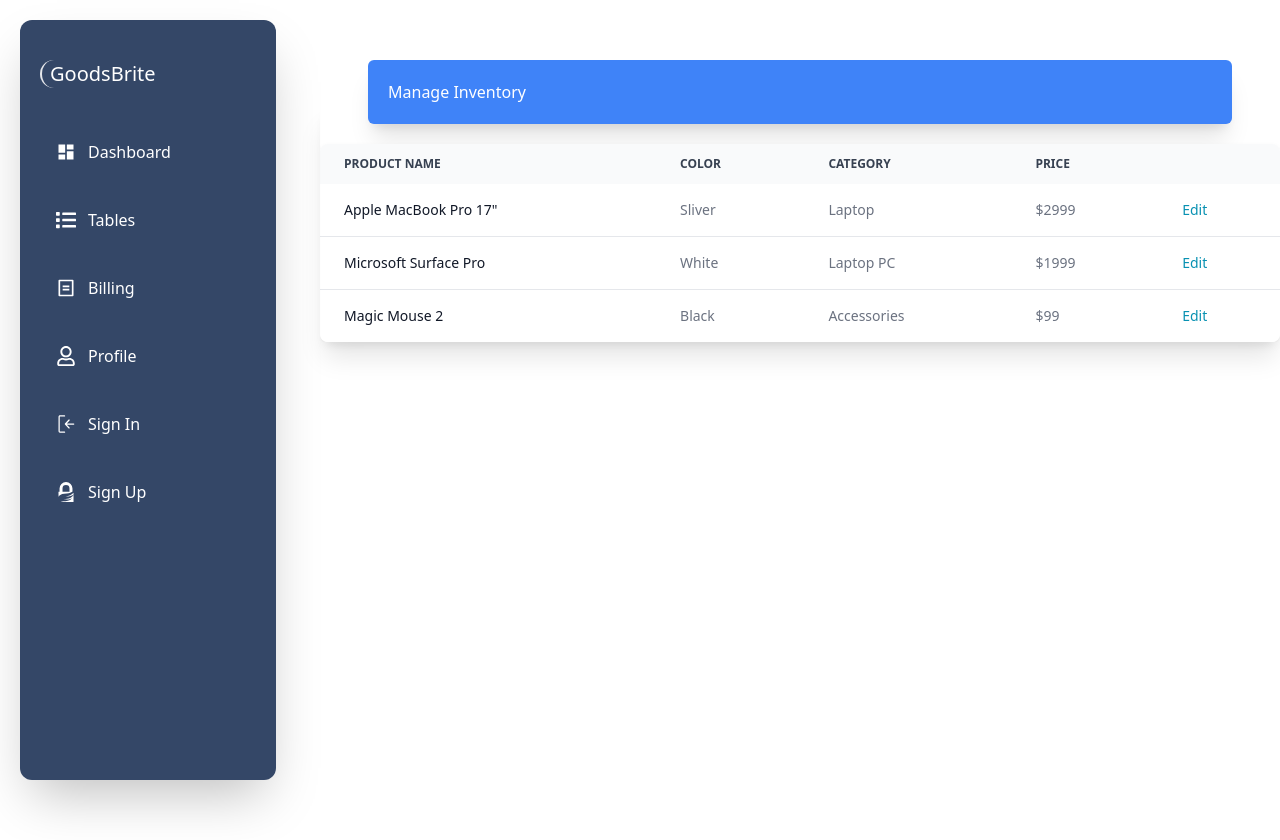
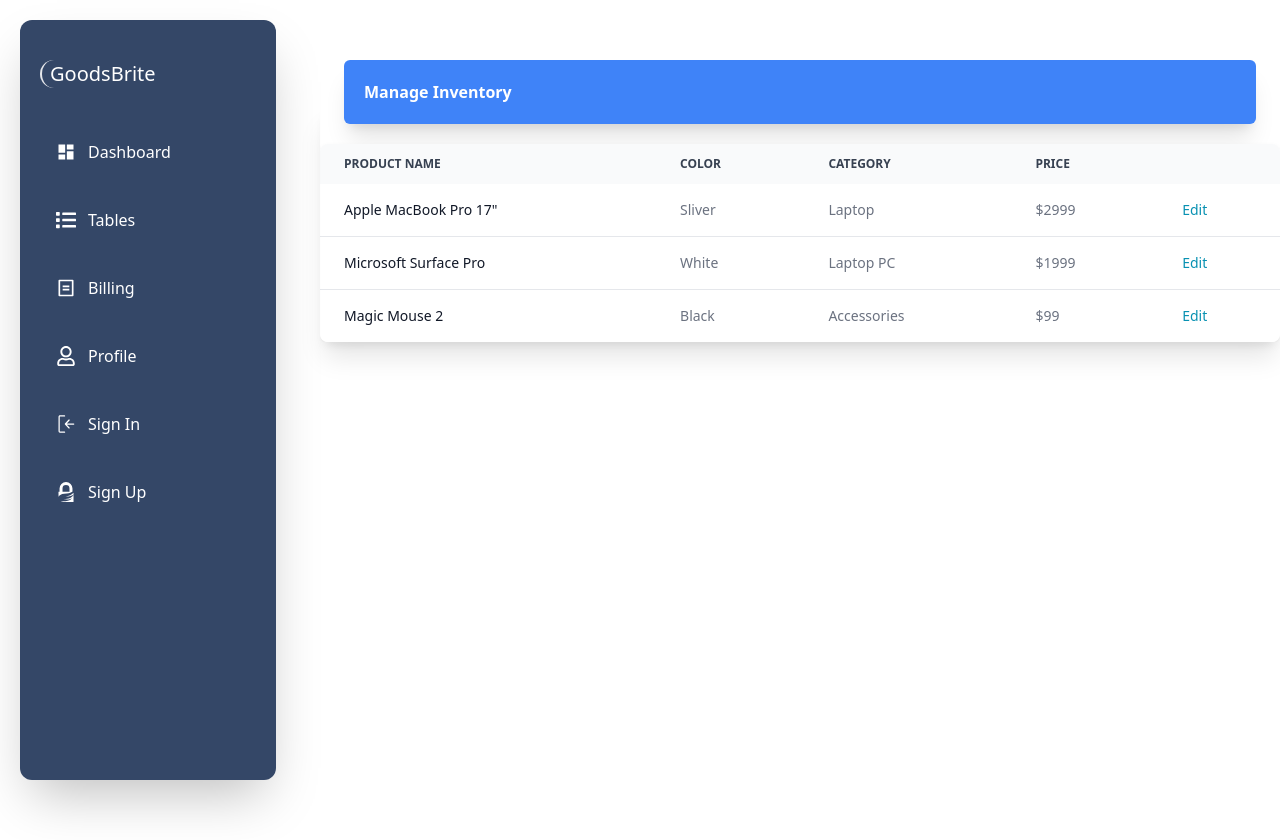
Before and after one commit to daniel-idowu-01/inventory-flow-test, a React (Vite) app in the folder client/: page /manage in a window 1280 px wide. Built offline with nearby package versions, Linux system fonts and the light colour scheme.

Commit message:
positioned header

```diff
--- a/client/src/pages/ManageInventory.jsx
+++ b/client/src/pages/ManageInventory.jsx
@@ -5,7 +5,7 @@
   return (
     <section className='h-screen'>
       <div className='relative top-5 md:absolute md:left-20 lg:left-[25%] lg:top-10 h-full md:w-[75%]'>
-        <div className='relative top-5 shadow-xl bg-blue-500 w-[90%] mx-auto text-white p-5 rounded-md'>
+        <div className='relative top-5 font-bold shadow-xl bg-blue-500 w-[95%] mx-auto text-white p-5 rounded-md'>
           Manage Inventory
         </div>
         <TableComp />
```
